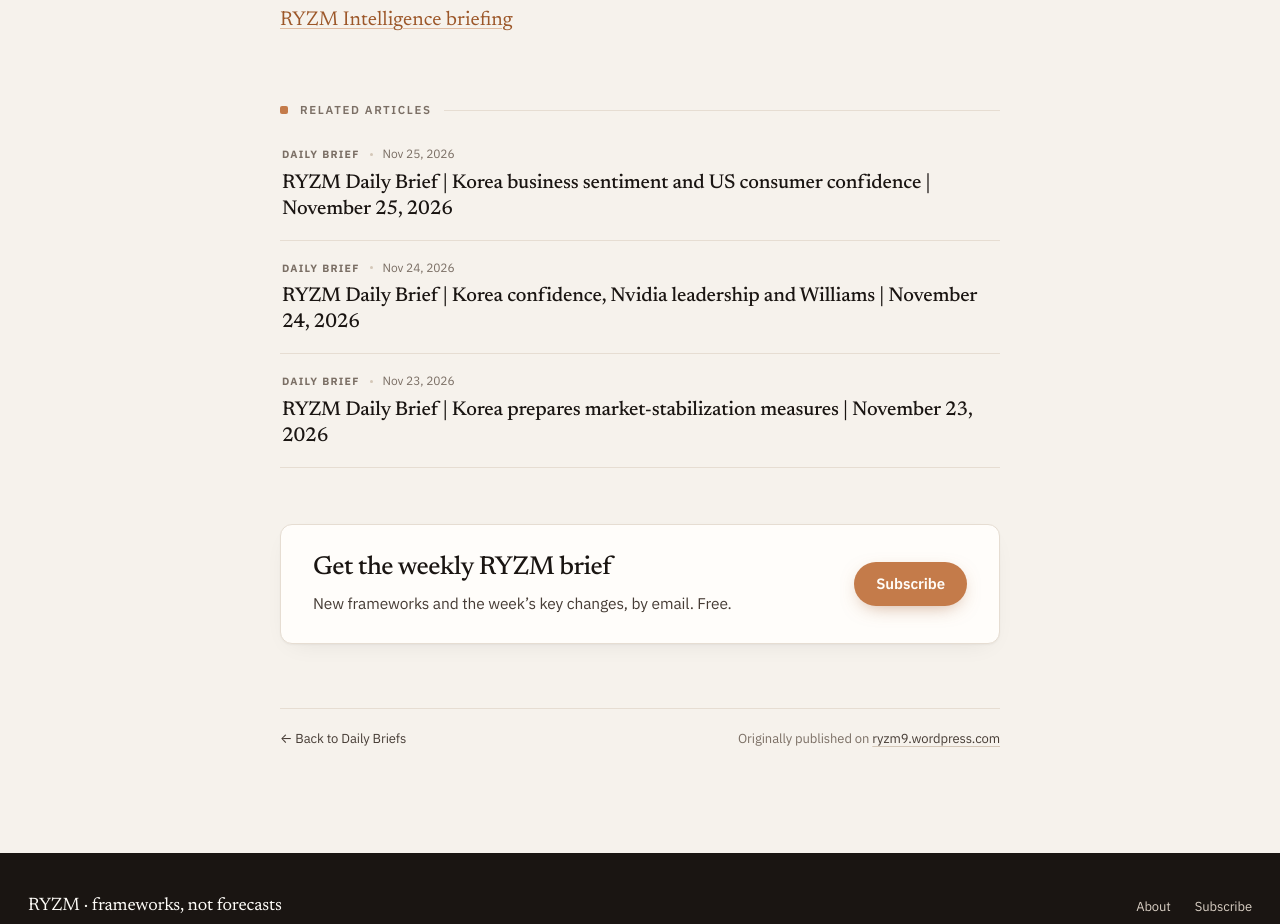
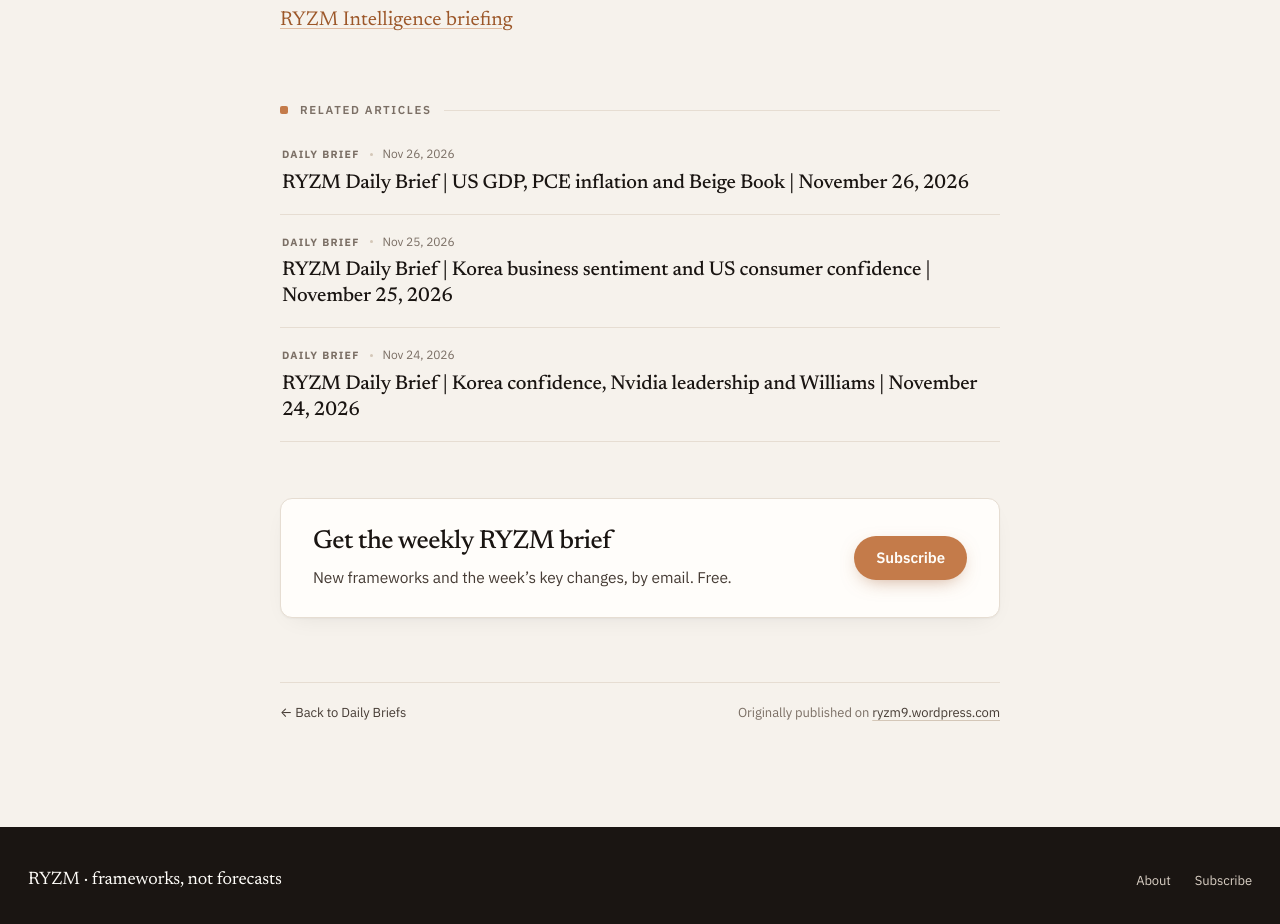
Before and after one commit to SonBongKyun/ryzm-site, a plain HTML site: page notes/ryzm-daily-brief-2026-11-15/index.html in a window 1280 px wide. Shown: the part 1718-2642 px from the top of the page. Drawn offline with Linux system fonts and the light colour scheme.

Commit message:
Daily content update (2026-11-26)

```diff
--- a/notes/ryzm-daily-brief-2026-11-15/index.html
+++ b/notes/ryzm-daily-brief-2026-11-15/index.html
@@ -575,6 +575,10 @@
   </div>
   <aside class="related" aria-label="Related articles">
     <div class="section-title">Related articles</div>
+    <a class="rel-item" href="/notes/ryzm-daily-brief-2026-11-26/">
+      <div class="meta"><span class="cat-label">Daily Brief</span><span class="dot"></span><time datetime="2026-11-26T08:59:58+09:00">Nov 26, 2026</time></div>
+      <h3>RYZM Daily Brief | US GDP, PCE inflation and Beige Book | November 26, 2026</h3>
+    </a>
     <a class="rel-item" href="/notes/ryzm-daily-brief-2026-11-25/">
       <div class="meta"><span class="cat-label">Daily Brief</span><span class="dot"></span><time datetime="2026-11-25T11:42:16+09:00">Nov 25, 2026</time></div>
       <h3>RYZM Daily Brief | Korea business sentiment and US consumer confidence | November 25, 2026</h3>
@@ -582,10 +586,6 @@
     <a class="rel-item" href="/notes/ryzm-daily-brief-2026-11-24/">
       <div class="meta"><span class="cat-label">Daily Brief</span><span class="dot"></span><time datetime="2026-11-24T13:57:41+09:00">Nov 24, 2026</time></div>
       <h3>RYZM Daily Brief | Korea confidence, Nvidia leadership and Williams | November 24, 2026</h3>
-    </a>
-    <a class="rel-item" href="/notes/ryzm-daily-brief-2026-11-23/">
-      <div class="meta"><span class="cat-label">Daily Brief</span><span class="dot"></span><time datetime="2026-11-23T09:07:31+09:00">Nov 23, 2026</time></div>
-      <h3>RYZM Daily Brief | Korea prepares market-stabilization measures | November 23, 2026</h3>
     </a>
   </aside>
   <aside class="subscribe" aria-label="Email subscription">
```
Also changed, not shown: notes/ryzm-daily-brief-2026-11-16/index.html (+4 -4 lines), notes/ryzm-daily-brief-2026-11-17/index.html (+4 -4 lines), notes/ryzm-daily-brief-2026-11-18/index.html (+4 -4 lines).
